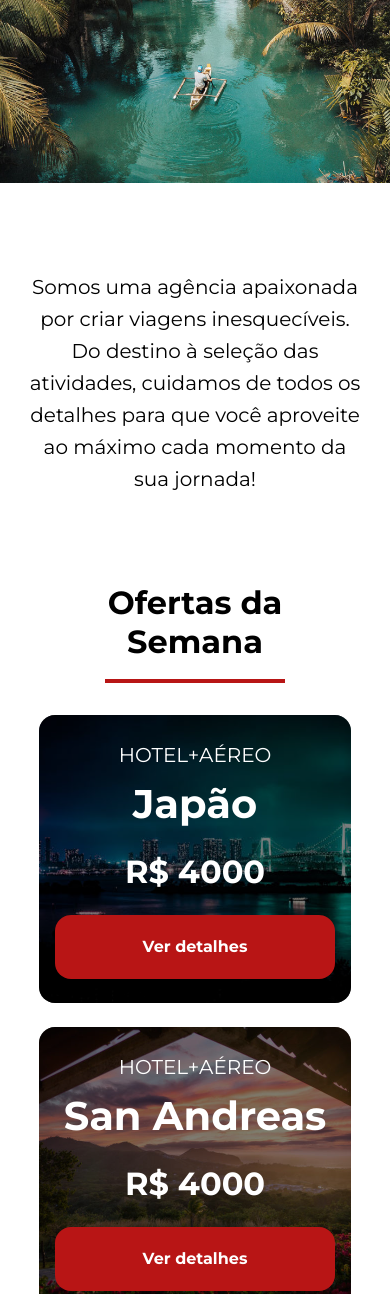
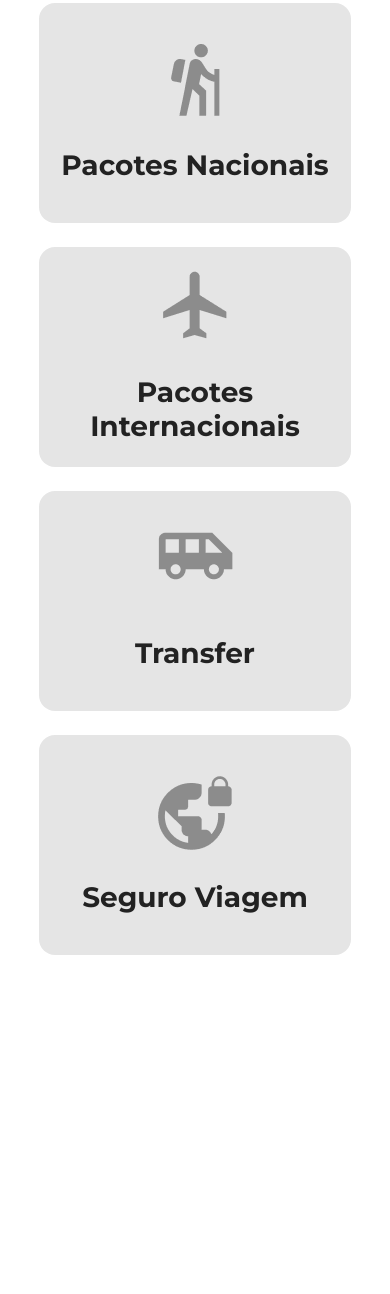
Before and after one commit to Luis-Carlos-Jr/site-Jornada-Viagens, a plain HTML site: page index.html in a window 390 px wide. Shown: the part 355-1649 px from the top of the page. After the commit the page ends 1310 px from the top, so only its background shows below. Drawn offline with Linux system fonts and the light colour scheme.

Commit message:
adiciona secao de categorias para mobile

```diff
--- a/css/categories.css
+++ b/css/categories.css
@@ -0,0 +1,32 @@
+.categories-grid{
+    display: flex;
+    flex-direction: column;
+    align-items: center;
+    gap: 24px;
+}
+
+.categorie-card{
+    color: var(--text-body-color);
+    text-decoration: none;
+    background-color: var(--background-tertiary-color);
+    width: 312px;
+    height: 220px;
+    display: flex;
+    flex-direction: column;
+    justify-content: center;
+    align-items: center;
+    gap: 24px;
+    border-radius: 16px;
+}
+
+.categorie-card h4{
+    font-weight: var(--highlight-text-weight);
+    font-size: 28px;
+    text-align: center;
+}
+
+.categorie-img{
+    width: 80px;
+    height: 80px;
+    text-align: center;
+}
--- a/css/global.css
+++ b/css/global.css
@@ -13,7 +13,8 @@
   /* cores de fundo */
   --background-primary-color: #ffffff;
   --background-secondary-color: #000000;
-  --background-tertiary-color: #f5f5f5;
+  --background-tertiary-color: #E5E5E5;
+  --background-highlight-color: #D9D9D9;
 
   /* cores de textos */
   --text-body-color: #222222;
--- a/css/style.css
+++ b/css/style.css
@@ -2,3 +2,4 @@
 @import url(header.css);
 @import url(hero.css);
 @import url(offers.css);
+@import url(categories.css);
--- a/index.html
+++ b/index.html
@@ -11,10 +11,10 @@
 
   <body>
     <header class="main-header">
-      <a class="header-logo-mobile" href="index.html">
+      <a class="header-logo-mobile" href="index.html" title="Navegue para a página inicial">
         <img src="img/bussola-jornada-branco.png" alt="bussola, logomarca Jornada Viagens na cor branca" />
       </a>
-      <a class="header-logo-desktop" href="index.html" hidden>
+      <a class="header-logo-desktop" href="index.html" hidden title="Navegue para a página inicial">
         <img src="img/bussola-texto-jornada-branco.png" alt="logomarca Jornada Viagens na cor branca" />
       </a>
 
@@ -27,16 +27,19 @@
 
         <nav class="header-menu-links" hidden>
           <ul>
-            <li><a target="_blank" href="blog.html">Blog</a></li>
+            <li><a target="_blank" href="blog.html" title="Visite nosso blog">Blog</a></li>
             <li>
-              <a target="_blank" href="pacotes.html">Pacotes de Viagens</a>
+              <a target="_blank" href="pacotes.html" title="Confira nossos pacotes de viagens">
+                Pacotes de Viagens
+              </a>
             </li>
-            <li><a target="_blank" href="contatos.html">Contatos</a></li>
+            <li><a target="_blank" href="contatos.html" title="Fale com a gente">Contatos</a></li>
           </ul>
         </nav>
       </div>
     </header>
-    <section class="hero">
+
+    <!-- <section class="hero">
       <div></div>
       <h2>
         Somos uma agência apaixonada por criar viagens inesquecíveis. Do destino à seleção das atividades, cuidamos
@@ -57,7 +60,7 @@
           </header>
           <p class="offer-value">R$ 4000</p>
           <footer>
-            <a class="button" href="card_1.html" target="_blank">Ver detalhes</a>
+            <a class="button" href="card_1.html" target="_blank" title="Conheça nossas ofertas">Ver detalhes</a>
           </footer>
         </article>
         <article class="offer-card card-2">
@@ -67,7 +70,9 @@
           </header>
           <p class="offer-value">R$ 4000</p>
           <footer>
-            <a class="button" href="card_2.html" target="_blank" href="">Ver detalhes</a>
+            <a class="button" href="card_2.html" target="_blank" href="" title="Conheça uma de nossas ofertas">
+              Ver detalhes
+            </a>
           </footer>
         </article>
         <article class="offer-card card-3">
@@ -77,7 +82,9 @@
           </header>
           <p class="offer-value">R$ 1200</p>
           <footer>
-            <a class="button" href="card_3.html" target="_blank" href="">Ver detalhes</a>
+            <a class="button" href="card_3.html" target="_blank" href="" title="Conheça uma de nossas ofertas">
+              Ver detalhes
+            </a>
           </footer>
         </article>
         <article class="offer-card card-4">
@@ -87,17 +94,63 @@
           </header>
           <p class="offer-value">R$ 1600</p>
           <footer>
-            <a class="button" href="card_4.html" target="_blank" href="">Ver detalhes</a>
+            <a class="button" href="card_4.html" target="_blank" href="" title="Conheça uma de nossas ofertas">
+              Ver detalhes
+            </a>
           </footer>
         </article>
       </div>
-    </section>
+    </section> -->
+
     <section class="section-categories">
       <div class="section-title">
         <h2>Busque por Categoria</h2>
         <hr />
       </div>
-      <a href="categorie_1.html" target="_blank"></a>
+      <div class="categories-grid">
+        <a class="categorie-card" href="categorie_1.html" target="_blank" title="Conheça nossos pacote nacionais">
+          <div class="categorie-img">
+            <img src="img/icone-caminhada.png" alt="icone na cor cinza de homem caminhnado" />
+          </div>
+          <h4>Pacotes Nacionais</h4>
+        </a>
+
+        <a
+          class="categorie-card"
+          href="categorie_2.html"
+          target="_blank"
+          title="Conheça nossos pacote internacionais"
+        >
+          <div class="categorie-img">
+            <img src="img/icone-aviao.png" alt="icone na cor cinza de avião" />
+          </div>
+          <h4>Pacotes Internacionais</h4>
+        </a>
+
+        <a
+          class="categorie-card"
+          href="categorie_3.html"
+          target="_blank"
+          title="Conheça nossos serviços de transporte"
+        >
+          <div class="categorie-img">
+            <img src="img/icone-onibus.png" alt="icone na cor cinza de ônibus" />
+          </div>
+          <h4>Transfer</h4>
+        </a>
+
+        <a
+          class="categorie-card"
+          href="categorie_4.html"
+          target="_blank"
+          title="Conheça nossos serviços de seguros"
+        >
+          <div class="categorie-img">
+            <img src="img/icone-planeta.png" alt="icone na cor cinza de planeta com cadeado" />
+          </div>
+          <h4>Seguro Viagem</h4>
+        </a>
+      </div>
     </section>
   </body>
 </html>
```
